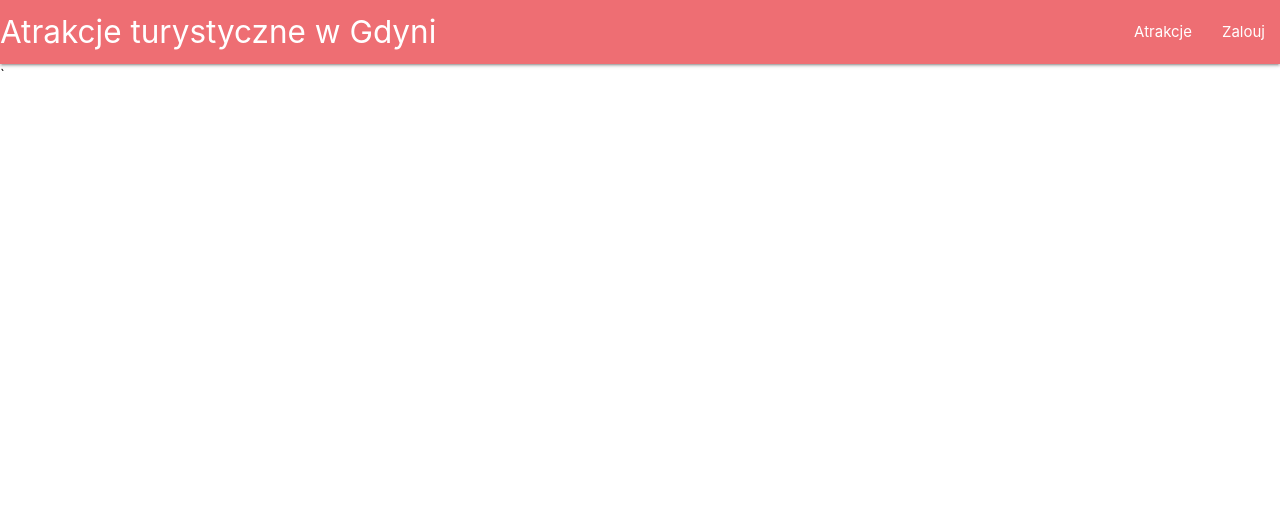
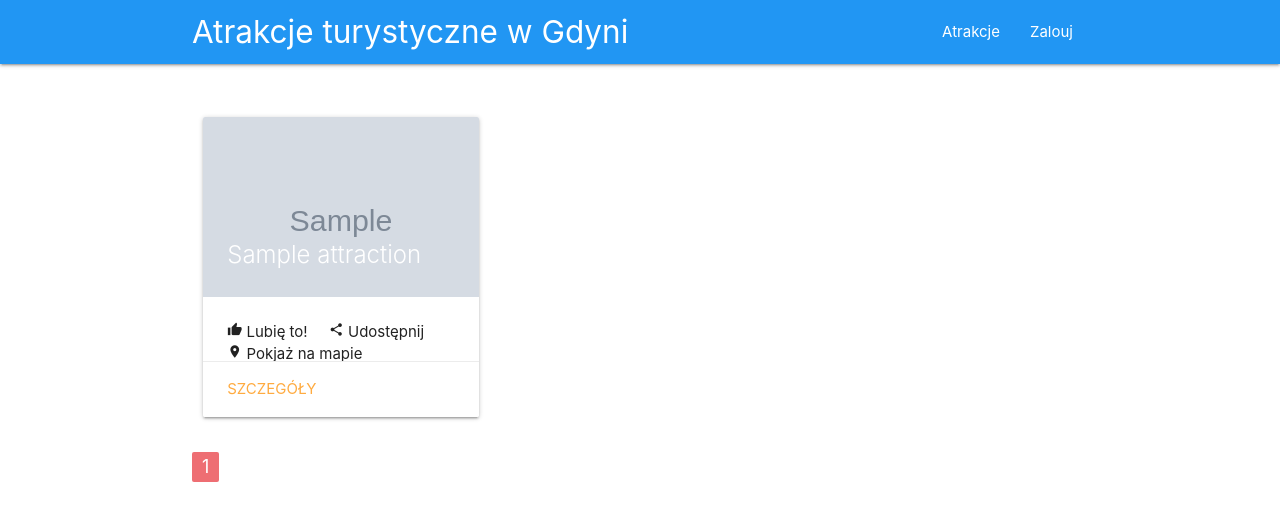
Before and after one commit to michalmalara/gdynia, a Django app: page /atrakcje in a window 1280 px wide. Shown: the top 521 px of the page. Run offline with Django 3.2, Linux system fonts and the light colour scheme; tables that the repository leaves empty hold one stand-in row (values such as "Sample post"); grey boxes marked "Sample" are stand-in pictures; parts of the project's set-up code (start-up, migrations or seed data) failed here and were passed over.

Commit message:
basics done

```diff
--- a/gdynia/settings.py
+++ b/gdynia/settings.py
@@ -42,6 +42,11 @@ INSTALLED_APPS = [
 
     'homepage.apps.HomepageConfig',
 ]
+
+REST_FRAMEWORK = {
+    'DEFAULT_PAGINATION_CLASS': 'rest_framework.pagination.PageNumberPagination',
+    'PAGE_SIZE': 10
+}
 
 MIDDLEWARE = [
     'django.middleware.security.SecurityMiddleware',
--- a/gdynia/urls.py
+++ b/gdynia/urls.py
@@ -15,17 +15,28 @@ Including another URLconf
 """
 from django.contrib import admin
 from django.contrib.staticfiles.urls import staticfiles_urlpatterns
-from django.urls import path
+from django.urls import path, include
 from django.conf import settings
 from django.conf.urls.static import static
-from homepage.views import AttractionList
+
+from homepage.views import AttractionList, AttractionDetailView
+
+from rest_framework import routers
+from homepage.api_views import AttractionsAPIView, AttractionDetailAPIView
+
+router = routers.DefaultRouter()
+router.register(r'attractions', AttractionsAPIView)  # list of all attractions
+router.register(r'attractiondetail', AttractionDetailAPIView)  # Details about one attraction
+
 
 urlpatterns = [
     path('admin/', admin.site.urls),
-    path('atrakcje', AttractionList.as_view(), name='atracje')
+    path('atrakcje', AttractionList.as_view(), name='atracje'),
+    path('atrakcja/<int:id>', AttractionDetailView.as_view(), name='atrakcja-szczegoly'),
+    path('api/', include(router.urls))
 ]
 
 urlpatterns += staticfiles_urlpatterns()
 # if settings.DEBUG:
 #     urlpatterns += static(settings.STATIC_URL, document_root=settings.STATIC_ROOT)
-#     urlpatterns += static(settings.MEDIA_URL, document_root=settings.MEDIA_ROOT)
+urlpatterns += static(settings.MEDIA_URL, document_root=settings.MEDIA_ROOT)
--- a/homepage/models.py
+++ b/homepage/models.py
@@ -4,7 +4,7 @@ from django.db import models
 # Create your models here.
 
 class Attraction(models.Model):
-    name = models.CharField(max_length=50)
+    name = models.CharField(max_length=100)
     image = models.ImageField()
     location = models.CharField(max_length=50)
     description = models.TextField(max_length=1000)
--- a/homepage/serializers.py
+++ b/homepage/serializers.py
@@ -9,4 +9,9 @@ from rest_framework import serializers
 class AttractionSerializer(serializers.ModelSerializer):
     class Meta:
         model = Attraction
+        fields = ['id', 'name', 'location', 'image']
+
+class AttractionDetailSerializer(serializers.ModelSerializer):
+    class Meta:
+        model = Attraction
         fields = '__all__'
--- a/homepage/views.py
+++ b/homepage/views.py
@@ -1,6 +1,7 @@
-from django.shortcuts import render
+from django.shortcuts import render, get_object_or_404
 from django.views.generic import ListView
 from django.views.generic.detail import DetailView
+from time import timezone
 
 # import models
 from .models import Attraction
@@ -11,4 +12,12 @@ from .models import Attraction
 class AttractionList(ListView):
     model = Attraction
     template_name = 'attractions.html'
-    paginate_by = 20
+    paginate_by = 10
+
+
+class AttractionDetailView(DetailView):
+    model = Attraction
+    template_name = 'attraction_detail.html'
+
+    def get_object(self):
+        return get_object_or_404(Attraction, id=self.kwargs['id'])
--- a/templates/attractions.html
+++ b/templates/attractions.html
@@ -9,15 +9,60 @@ Atrakcje turystyczne w Gdyni
 
 {% block site_body %}
 
+<div class="container">
+    <div class="row">
+        {% for object in object_list %}
+                <div class="col s12 m6 l4" >
+                    <div class="card small">
+                        <div class="card-image"><img src="{{ object.image.url }}">
+                        <span class="card-title">{{ object.name }}</span></div>
+                        <div class="card-content">
+                            <i class="material-icons tiny">thumb_up</i> Lubię to! &nbsp;&nbsp;&nbsp;
+                            <i class="material-icons tiny">share</i> Udostępnij &nbsp;&nbsp;&nbsp;
+                            <i class="material-icons tiny">location_on</i> Pokjaż na mapie
+                        </div>
+                        <div class="card-action"><a href="/atrakcja/{{ object.id }}">Szczegóły</a> </div>
+                    </div>
+                </div>
+        {% endfor %}
+    </div>
+    <div class="row">
+        <div class="pagination">
+              <ul class="pagination">
+                    {% if page_obj.has_previous %}
+                        <li class="waves-effect"><a href="?page=1"><i class="material-icons">fast_rewind</i></a></li>
+                         {% if page_obj.previous_page_number|add:"-2" > 0 %}
+                            <li class="waves-effect"><a href="?page={{ page_obj.previous_page_number|add:"-2" }}">{{ page_obj.previous_page_number|add:"-2" }}</a></li>
+                        {% endif %}
+                        {% if page_obj.previous_page_number|add:"-1" > 0 %}
+                            <li class="waves-effect"><a href="?page={{ page_obj.previous_page_number|add:"-1" }}">{{ page_obj.previous_page_number|add:"-1" }}</a></li>
+                        {% endif %}
 
+                        <li class="waves-effect"><a href="?page={{ page_obj.previous_page_number }}">{{ page_obj.previous_page_number }}</a></li>
+                    {% endif %}
+
+                      <li class="active"><a href="#">{{ page_obj.number }}</a></li>
+
+                    {% if page_obj.has_next %}
+                        <li class="waves-effect"><a href="?page={{ page_obj.next_page_number }}">{{ page_obj.next_page_number }}</a></li>
+                        {% if page_obj.next_page_number|add:"1" <= paginator.page_range|last %}
+                            <li class="waves-effect"><a href="?page={{ page_obj.next_page_number|add:"1" }}">{{ page_obj.next_page_number|add:"1" }}</a></li>
+                        {% endif %}
+                         {% if page_obj.next_page_number|add:"2" <= paginator.page_range|last %}
+                            <li class="waves-effect"><a href="?page={{ page_obj.next_page_number|add:"2" }}">{{ page_obj.next_page_number|add:"2" }}</a></li>
+                        {% endif %}
+                        <li class="waves-effect"><a href="?page={{ page_obj.paginator.num_pages }}"><i class="material-icons">fast_forward</i></a></li>
+                    {% endif %}
+              </ul>
+        </div>
+    </div>
+
+</div>
 
 {% endblock %}
 
 {% block scripts %}
 <script>
-    document.addEventListener('DOMContentLoaded', function() {
-        var elems = document.querySelectorAll('.sidenav');
-        var instances = M.Sidenav.init(elems);
-    });
+
 </script>
 {% endblock %}
--- a/templates/base_template.html
+++ b/templates/base_template.html
@@ -14,23 +14,25 @@
 <body>
 
     <nav>
-        <div class="nav-wrapper">
+        <div class="nav-wrapper blue">
+            <div class="container">
                   <a href="#" class="brand-logo">
                       {% block site_title %}{% endblock %}
                   </a>
                   <a href="#" data-target="mobile-nav" class="sidenav-trigger"><i class="material-icons">menu</i></a>
                   <ul class="right hide-on-med-and-down">
-                    <li><a href="atrakcje">Atrakcje</a></li>
-                    <li><a href="zaloguj">Zalouj</a></li>
+                        <li><a href="/atrakcje">Atrakcje</a></li>
+                        <li><a href="/zaloguj">Zalouj</a></li>
                   </ul>
+            </div>
         </div>
     </nav>
 
     <ul class="sidenav" id="mobile-nav">
-        <li><a href="atrakcje">Atrakcje</a></li>
-        <li><a href="zaloguj">Zalouj</a></li>
+        <li><a href="/atrakcje">Atrakcje</a></li>
+        <li><a href="/zaloguj">Zalouj</a></li>
     </ul>
-
+    <br><br>
     {% block site_body %}
     {% endblock %}
 
@@ -41,7 +43,7 @@
             var elems = document.querySelectorAll('.sidenav');
             var instances = M.Sidenav.init(elems);
         });
-    </script>`
+    </script>
 
     {% block scripts %}
     {% endblock %}
```
Also changed, not shown: homepage/api_views.py (+16 -1 lines), templates/attraction_detail.html (added, +30 -0 lines), homepage/migrations/0002_auto_20200604_1020.py (added). Lines whose indentation alone changed are shown as unchanged.
